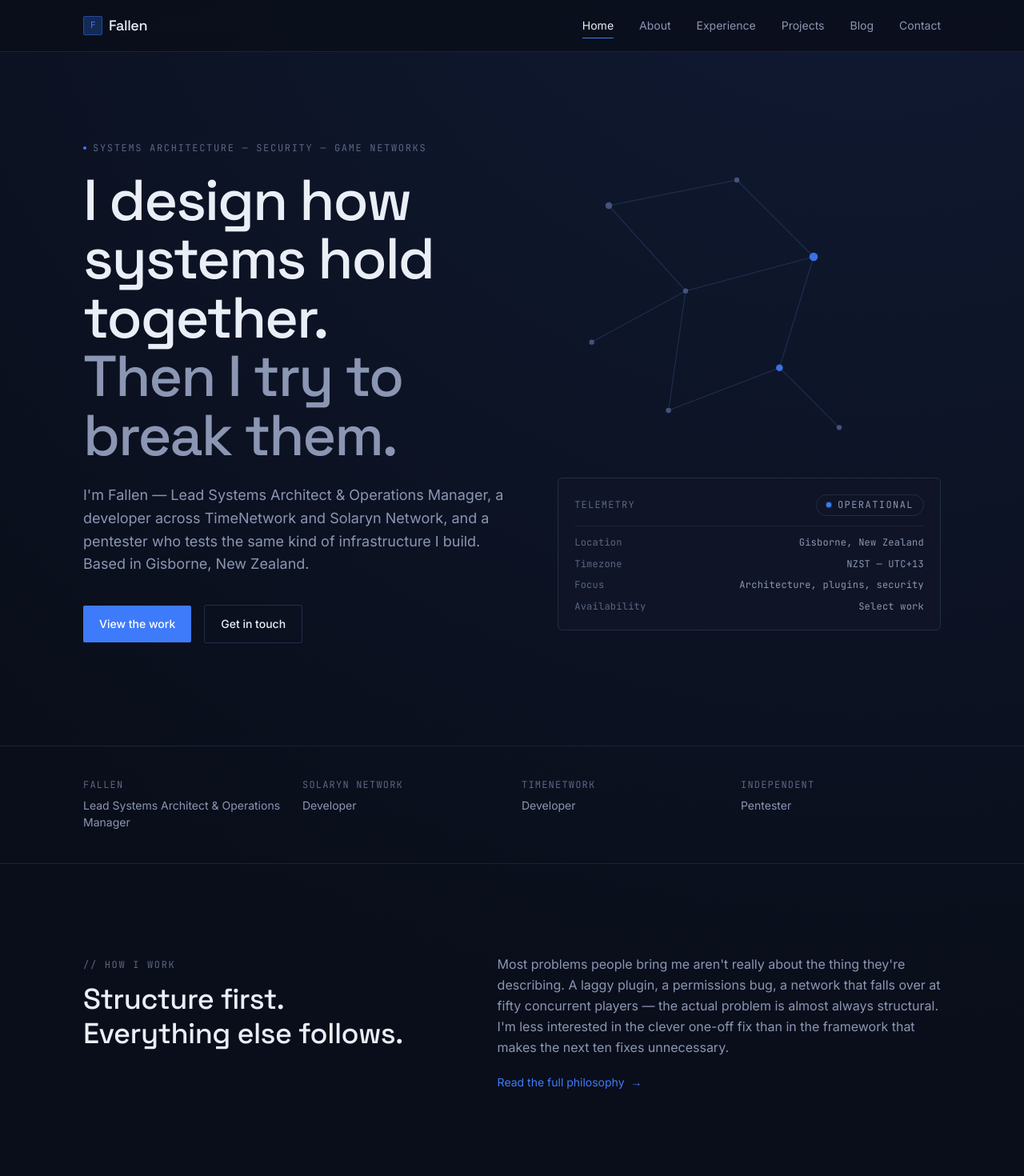
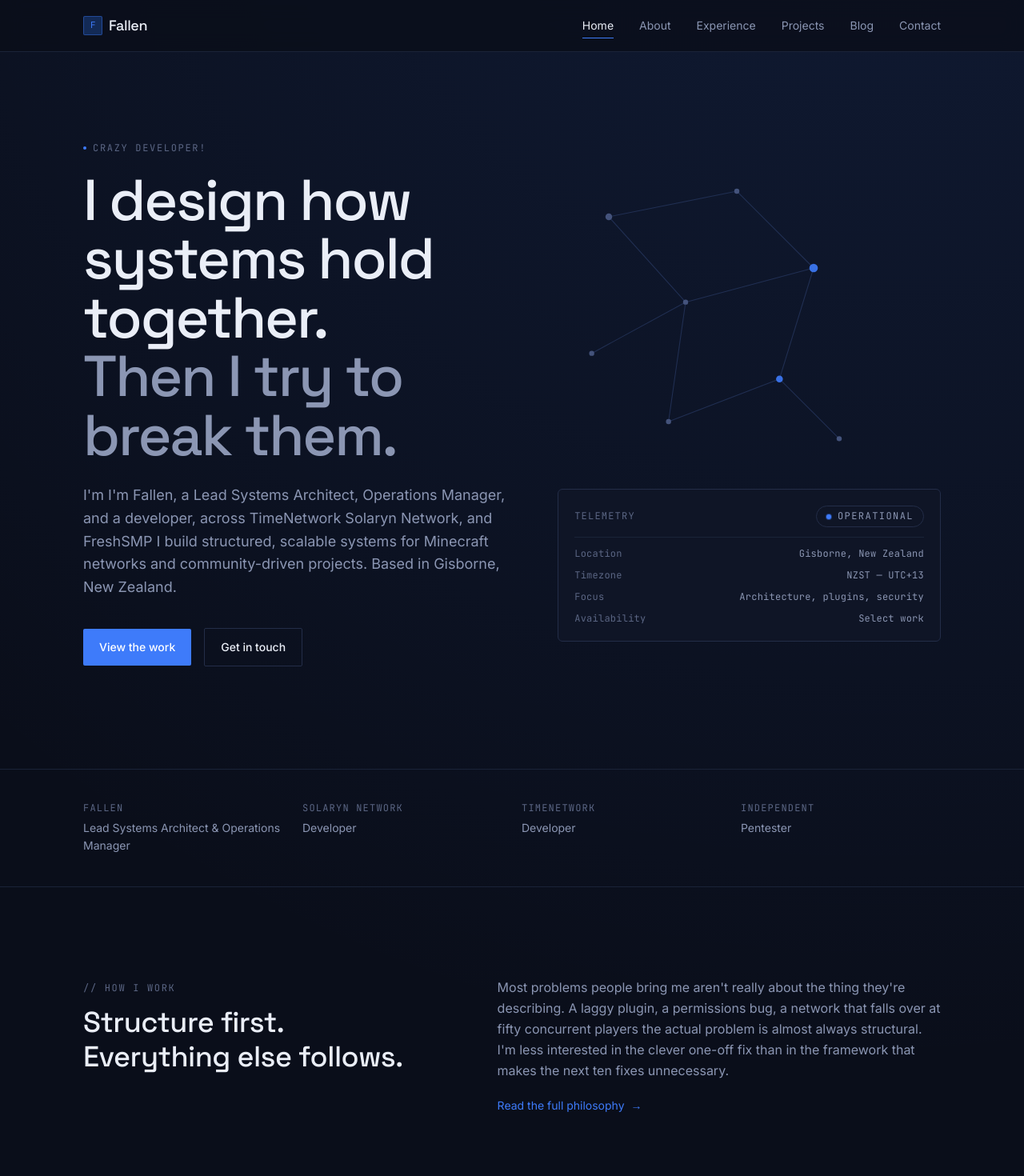
Before and after one commit to Kaze101-dev/Kaze-portfolio-website, a Next.js app in the folder fallen-portfolio/: page / in a window 1280 px wide. Shown: the top 1470 px of the page at 80% size. Built offline with nearby package versions, Linux system fonts and the light colour scheme.

Commit message:
Update page.tsx

```diff
--- a/fallen-portfolio/app/page.tsx
+++ b/fallen-portfolio/app/page.tsx
@@ -18,7 +18,7 @@ export default function HomePage() {
               <div className="flex items-center gap-2">
                 <span className="h-1 w-1 rounded-full bg-accent" />
                 <span className="mono-label">
-                  Systems Architecture — Security — Game Networks
+                  Crazy developer!
                 </span>
               </div>
 
@@ -28,10 +28,10 @@ export default function HomePage() {
               </h1>
 
               <p className="mt-6 max-w-xl text-base md:text-lg text-ink-dim">
-                I&apos;m Fallen — Lead Systems Architect &amp; Operations
-                Manager, a developer across TimeNetwork and Solaryn Network,
-                and a pentester who tests the same kind of infrastructure I
-                build. Based in {site.location}.
+                I&apos;m I'm Fallen, a Lead Systems Architect, Operations
+                Manager, and a developer, across TimeNetwork Solaryn Network,
+                and FreshSMP I build structured, scalable systems for Minecraft
+                networks and community-driven projects. Based in {site.location}.
               </p>
 
               <div className="mt-9 flex flex-wrap items-center gap-4">
@@ -121,7 +121,7 @@ export default function HomePage() {
               <p className="text-ink-dim leading-relaxed">
                 Most problems people bring me aren&apos;t really about the
                 thing they&apos;re describing. A laggy plugin, a permissions
-                bug, a network that falls over at fifty concurrent players —
+                bug, a network that falls over at fifty concurrent players
                 the actual problem is almost always structural. I&apos;m less
                 interested in the clever one-off fix than in the framework
                 that makes the next ten fixes unnecessary.
```
